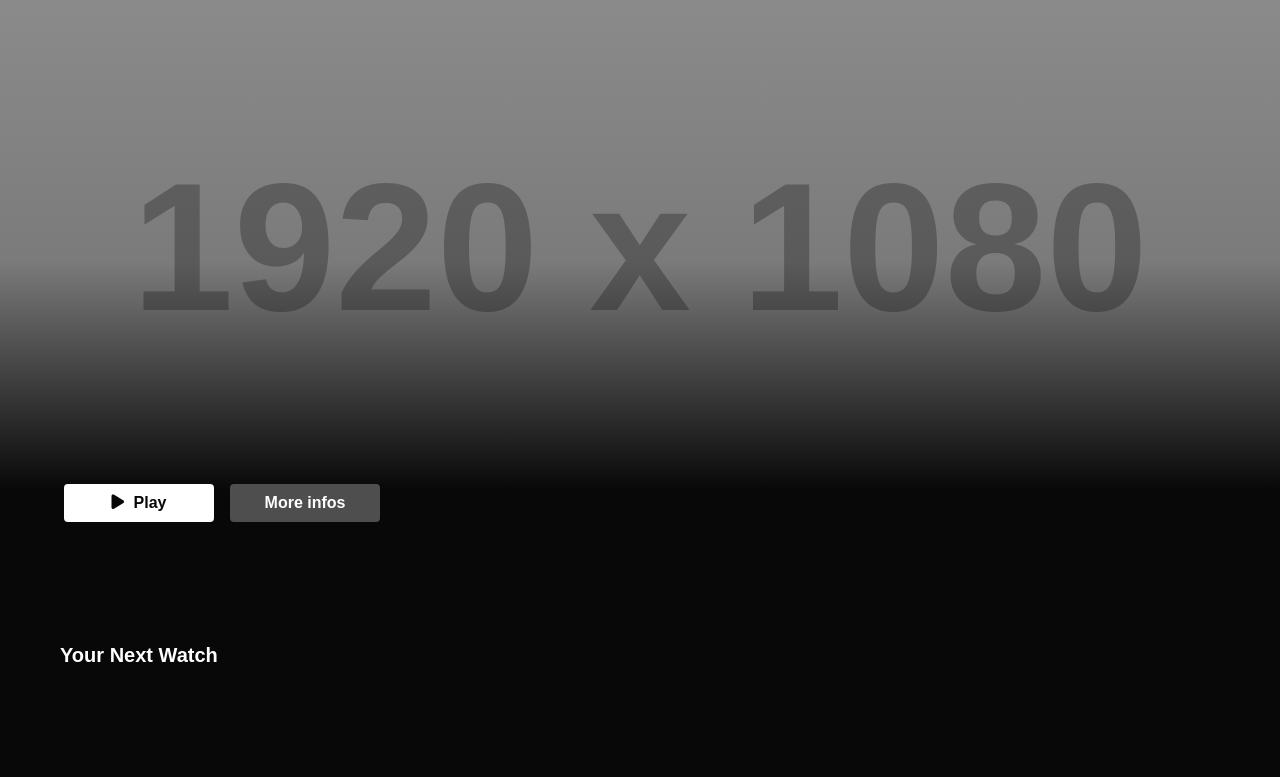
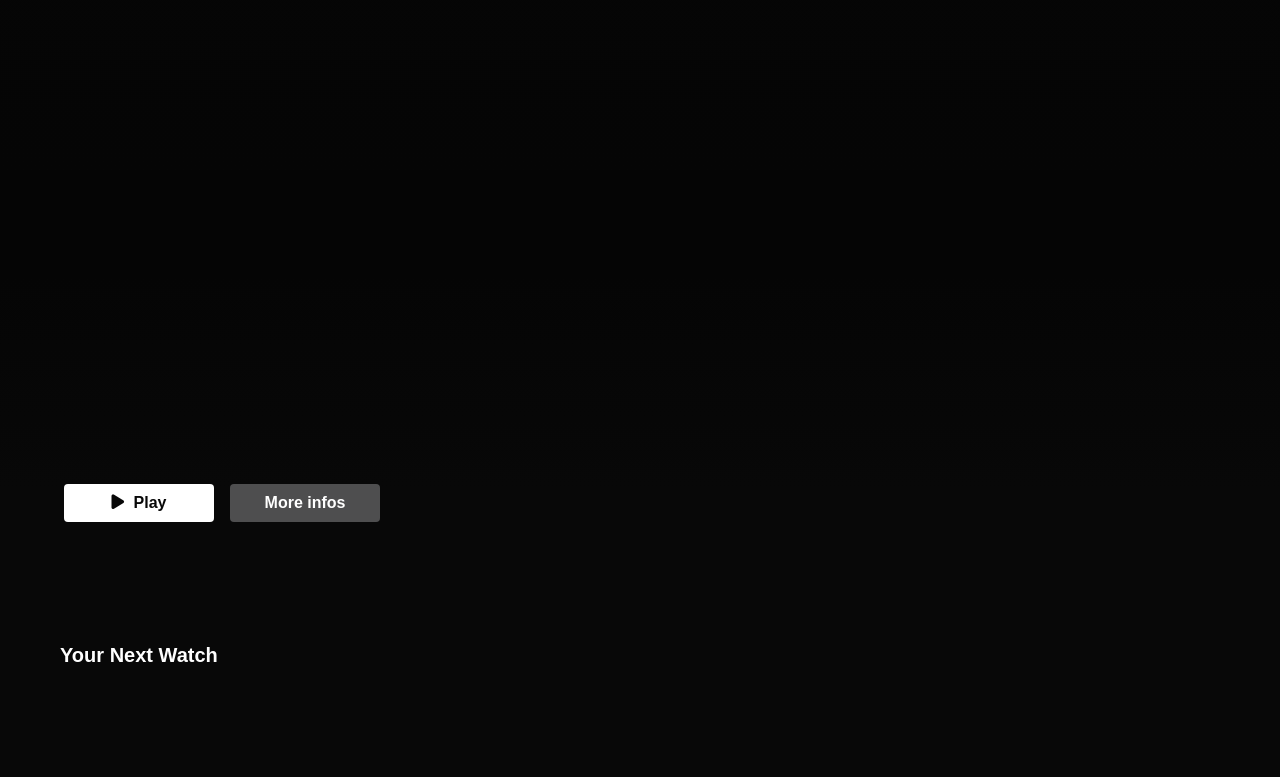
Before and after one commit to Amakran2003/NETFLIXLIKEAPP-B3-DEV3-EFREI, a plain HTML site: page html/home.html in a window 1280 px wide. Shown: the part 63-840 px from the top of the page. Drawn offline with Linux system fonts and the light colour scheme; no server answers; placeholder pictures from the web are drawn by us.

Commit message:
Suppresion url background hero

```diff
--- a/css/components/hero.css
+++ b/css/components/hero.css
@@ -5,7 +5,7 @@
 
 .hero-section {
     height: 75vh;
-    background: url('https://placehold.co/1920x1080/080808/333333/webp?text=Hero+Background') no-repeat center center/cover;
+    background: no-repeat center center/cover;
     position: relative;
     display: flex;
     align-items: flex-end;
```
